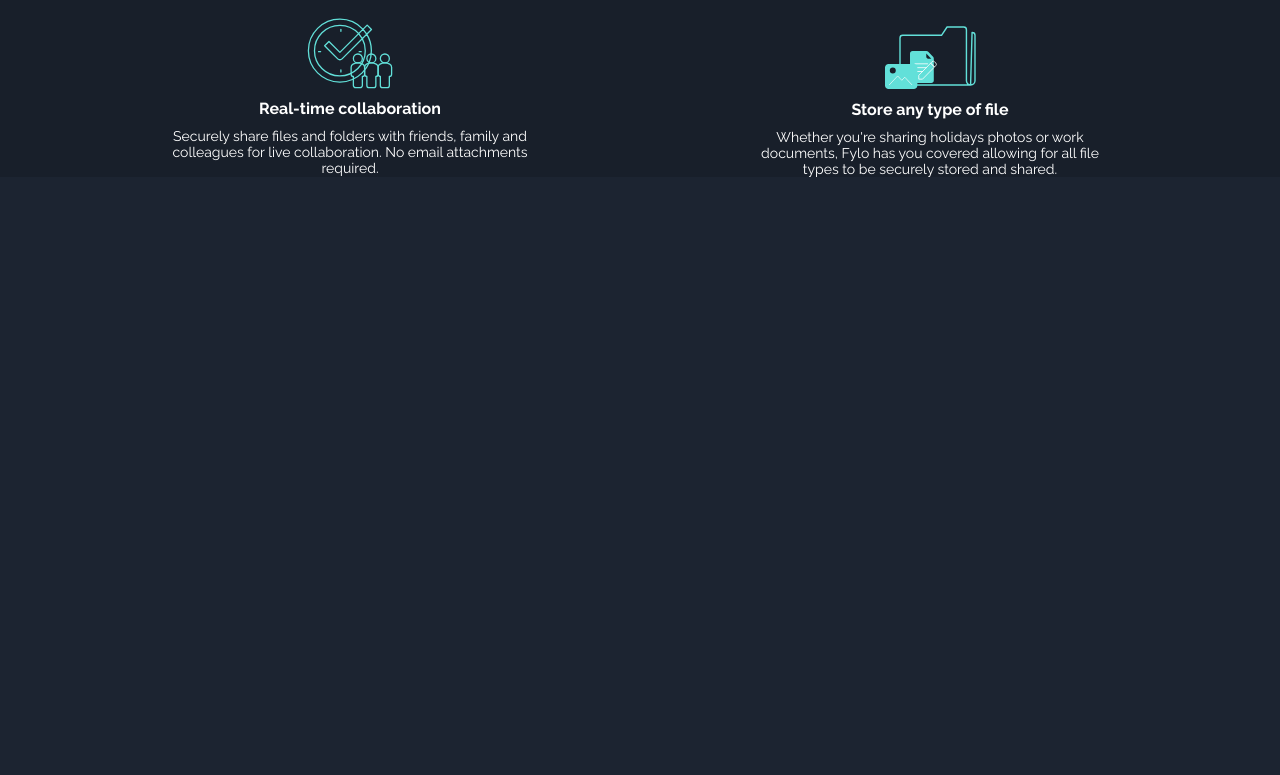
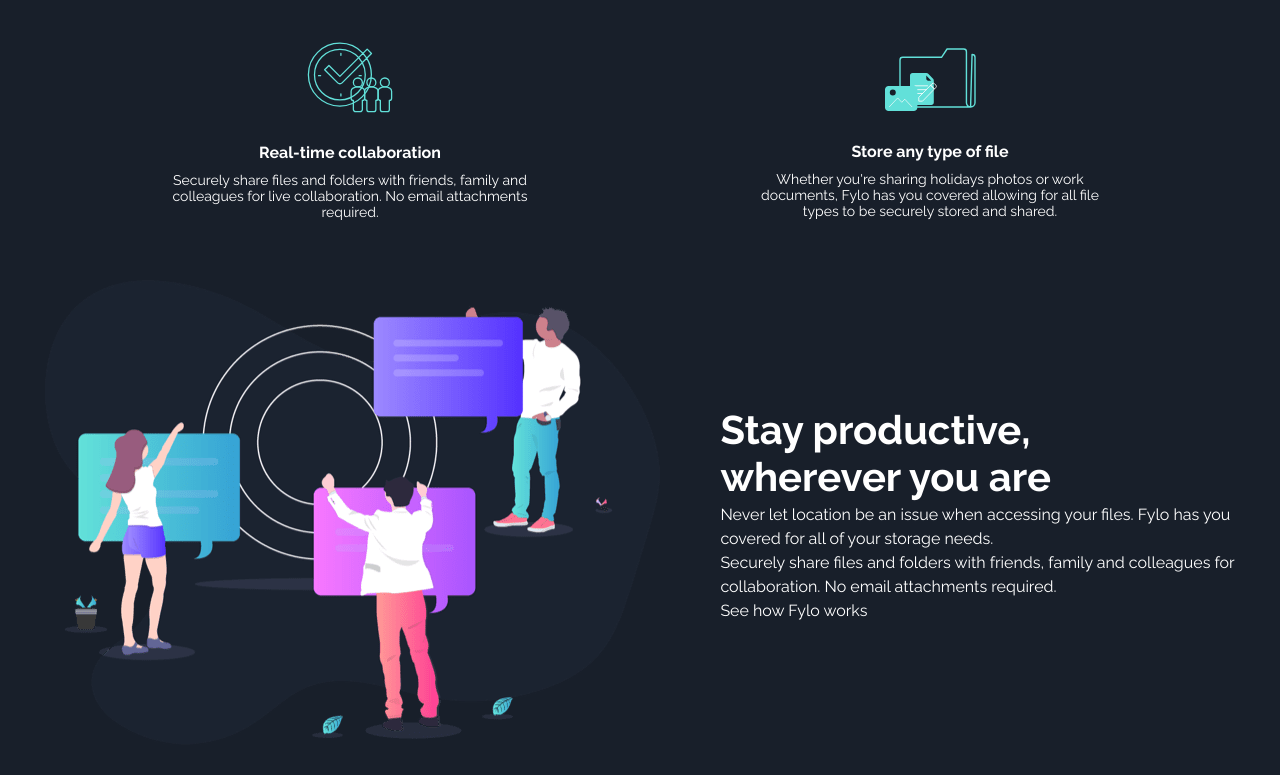
Before and after one commit to annemoraes/fylo, a React (Create React App) app: page / in a window 1280 px wide. Shown: the part 1380-2155 px from the top of the page. Before the commit the page ends 1557 px from the top, so only its background shows below. Built offline with nearby package versions, Linux system fonts and the light colour scheme.

Commit message:
informações productive

```diff
--- a/src/pages/Landing/index.tsx
+++ b/src/pages/Landing/index.tsx
@@ -10,7 +10,9 @@ import {
   IntroSubtitle,
   CurvyImage,
   InfoContainer,
-  InfoContent
+  InfoContent,
+  ProductiveContainer,
+  ProductiveText
 } from './styles';
 
 import ImageIntro from '../../assets/illustration-intro.png';
@@ -19,6 +21,7 @@ import FileIcon from '../../assets/icon-any-file.svg';
 import SecurityIcon from '../../assets/icon-security.svg';
 import CollaborationIcon from '../../assets/icon-collaboration.svg';
 import AccessIcon from '../../assets/icon-access-anywhere.svg';
+import ProductiveIcon from '../../assets/illustration-stay-productive.png';
 
 const Landing: React.FC = () => {
   return(
@@ -50,7 +53,7 @@ const Landing: React.FC = () => {
       </IntroContainer>
 
       <InfoContainer>
-      <InfoContent>
+       <InfoContent>
           <img src={AccessIcon} alt=""/>
           <strong>Access your files, anywhere</strong>
           <p>The ability to use a smartphone, tablet, or computer</p>
@@ -75,6 +78,20 @@ const Landing: React.FC = () => {
           <p>types to be securely stored and shared.</p>
         </InfoContent>
       </InfoContainer>
+
+      <ProductiveContainer>
+        <img src={ProductiveIcon} alt=""/>
+        <ProductiveText>
+          <strong>Stay productive,</strong>
+          <strong>wherever you are</strong>
+          <p>Never let location be an issue when accessing your files. Fylo has you</p>
+          <p>covered for all of your storage needs.</p>
+          <p>Securely share files and folders with friends, family and colleagues for</p>
+          <p>collaboration. No email attachments required. </p>
+          <p>See how Fylo works</p>
+        </ProductiveText>
+      </ProductiveContainer>
+
     </Container>
   );
 }
--- a/src/pages/Landing/styles.ts
+++ b/src/pages/Landing/styles.ts
@@ -79,7 +79,7 @@ export const InfoContent = styled.div`
   }
 
   strong {
-    padding-top: 10px;
+    padding-top: 30px;
     padding-bottom: 10px;
   }
 
@@ -87,3 +87,27 @@ export const InfoContent = styled.div`
     font-size: 14px;
   }
 `;
+
+export const ProductiveContainer = styled.div`
+  display: flex;
+  justify-content: center;
+  align-items: center;
+  background: hsl(218, 28%, 13%);
+  padding-top: 60px;
+  padding-bottom: 30px;
+`;
+
+export const ProductiveText = styled.div`
+  display: flex;
+  flex-direction: column;
+
+  strong {
+    font-size: 40px;
+    padding-left: 60px;
+  }
+
+  p {
+    padding-left: 60px;
+    padding-top: 5px;
+  }
+`;
```
Also changed, not shown: src/assets/icon-access-anywhere.svg, src/assets/illustration-stay-productive.png (added).
